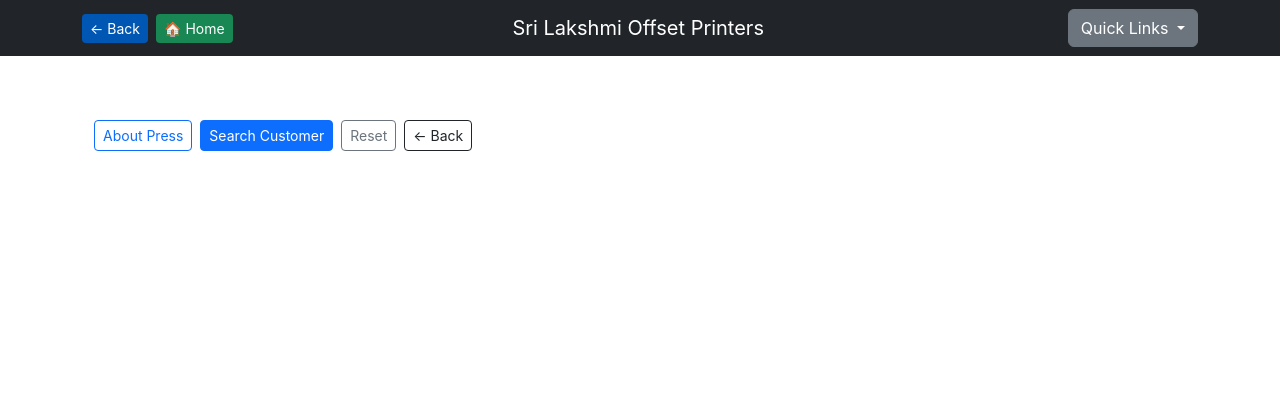
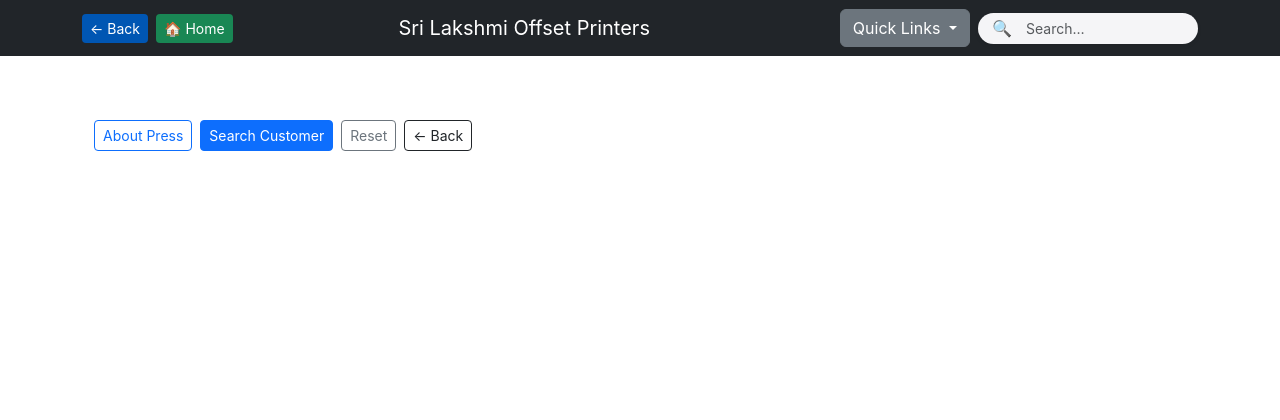
Before and after one commit to dineshmiriyala/bill-generator, a Flask app: page /about_user in a window 1280 px wide. Shown: the top 420 px of the page. Run offline with Flask 3, Linux system fonts and the light colour scheme; data that the repository does not hold is empty; some libraries are stand-ins or nearby versions.

Commit message:
Feature: search

```diff
--- a/templates/base.html
+++ b/templates/base.html
@@ -6,7 +6,6 @@
   <!-- Bootstrap 5 CSS CDN -->
   <link href="{{ url_for('static', filename='css/bootstrap.min.css') }}" rel="stylesheet">
   <link href="{{ url_for('static', filename='css/style.css') }}" rel="stylesheet">
-  <link rel="stylesheet" href="{{ url_for('static', filename='css/bootstrap-icons.min.css') }}">
   <style>
     .btn-back {
       background-color: #0056b3;
@@ -44,9 +43,9 @@
     </div>
     <!-- Brand -->
     <a class="navbar-brand" href="/">Sri Lakshmi Offset Printers</a>
-    <!-- Quick Links -->
-    <div class="dropdown ms-3">
-      <button class="btn btn-secondary dropdown-toggle" type="button" id="staticDropdownButton"
+    <div class="dropdown d-flex align-items-center ms-3">
+      <div>
+        <button class="btn btn-secondary dropdown-toggle me-2" type="button" id="staticDropdownButton"
                 data-bs-toggle="dropdown" aria-expanded="false">
           Quick Links
         </button>
@@ -57,6 +56,14 @@
           <li><a class="dropdown-item" href="/view_inventory">Inventory</a></li>
           <li><a class="dropdown-item" href="/statements">Statements</a></li>
         </ul>
+      </div>
+      <!-- Apple-Style Search Bar -->
+      <div class="position-relative" style="width: 220px;">
+        <input type="search" id="globalSearch" class="form-control form-control-sm rounded-pill ps-5 shadow-sm"
+               placeholder="Search…" style="background-color: #f5f5f7; border: none;">
+        <span style="position: absolute; left: 14px; top: 50%; transform: translateY(-50%); color: #888;">🔍</span>
+        <ul id="searchResults" class="list-group position-absolute w-100 shadow-sm" style="z-index: 1050; display: none; top: 36px;"></ul>
+      </div>
     </div>
   </div>
 </nav>
@@ -106,5 +113,53 @@
   });
 </script>
 
+<script>
+  const searchLinks = [
+    { name: "View Bills", url: "/view_bills" },
+    { name: "Create Bill", url: "/select_customer" },
+    { name: "View Customers", url: "/view_customers" },
+    { name: "Add Customer", url: "/create_customers" },
+    { name: "Inventory List", url: "/view_inventory" },
+    { name: "Add Item", url: "/add_inventory" },
+    { name: "Statements (Date-wise)", url: "/statements" },
+    { name: "Company Statements", url: "/statements_company" },
+    { name: "Invoice Layout Editor", url: "/test-pre-preview" },
+    { name: "Data Recovery", url: "/recover" },
+    { name: "Data Recovery", url: "/recover" },
+    { name: "Home", url: "/" },
+    { name: "About Application", url: "/about_user?section=about" }
+  ];
+
+  const searchInput = document.getElementById('globalSearch');
+  const searchResults = document.getElementById('searchResults');
+
+  searchInput.addEventListener('input', () => {
+    const query = searchInput.value.toLowerCase();
+    searchResults.innerHTML = '';
+    if (!query) {
+      searchResults.style.display = 'none';
+      return;
+    }
+
+    const matches = searchLinks.filter(link => link.name.toLowerCase().includes(query));
+    matches.forEach(match => {
+      const item = document.createElement('li');
+      item.className = 'list-group-item list-group-item-action';
+      item.textContent = match.name;
+      item.addEventListener('click', () => {
+        window.location.href = match.url;
+      });
+      searchResults.appendChild(item);
+    });
+    searchResults.style.display = matches.length ? 'block' : 'none';
+  });
+
+  document.addEventListener('click', (e) => {
+    if (!searchResults.contains(e.target) && e.target !== searchInput) {
+      searchResults.style.display = 'none';
+    }
+  });
+</script>
+
 </body>
 </html>
```
Lines whose indentation alone changed are shown as unchanged.
